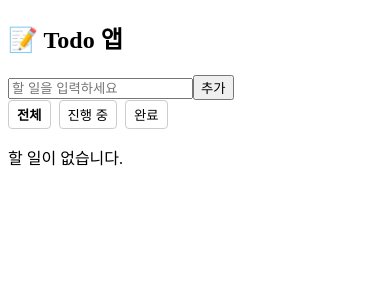
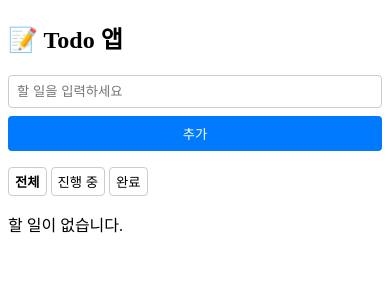
Before and after one commit to allkong/memento, a React (Vite) app: page /todo in a window 390 px wide. Shown: the top 300 px of the page. Built offline with nearby package versions, Linux system fonts and the light colour scheme.

Commit message:
design: Todo 앱 반응형 스타일링 적용

```diff
--- a/src/entities/todo/TodoItem.style.tsx
+++ b/src/entities/todo/TodoItem.style.tsx
@@ -6,12 +6,18 @@ export const Wrapper = styled.div`
   gap: 8px;
   padding: 8px;
   border-bottom: 1px solid #ddd;
+
+  @media (max-width: 600px) {
+    flex-direction: column;
+    align-items: flex-start;
+  }
 `;
 
 export const Text = styled.span<{ completed: boolean }>`
   text-decoration: ${({ completed }) => (completed ? 'line-through' : 'none')};
   color: ${({ completed }) => (completed ? '#888' : '#000')};
   flex: 1;
+  word-break: break-word;
 `;
 
 export const RemoveButton = styled.button`
@@ -20,4 +26,9 @@ export const RemoveButton = styled.button`
   color: red;
   cursor: pointer;
   font-size: 16px;
+
+  @media (max-width: 600px) {
+    align-self: flex-end;
+    font-size: 14px;
+  }
 `;
--- a/src/features/todo/FilterSelector.style.tsx
+++ b/src/features/todo/FilterSelector.style.tsx
@@ -12,4 +12,9 @@ export const Button = styled.button<{ active: boolean }>`
   &:hover {
     background-color: #f0f0f0;
   }
+
+  @media (max-width: 600px) {
+    margin-right: 4px;
+    padding: 4px 6px;
+  }
 `;
--- /dev/null
+++ b/src/features/todo/TodoAddForm.style.tsx
@@ -0,0 +1,30 @@
+import styled from '@emotion/styled';
+
+export const Form = styled.form`
+  display: flex;
+  gap: 8px;
+  margin-bottom: 16px;
+
+  @media (max-width: 600px) {
+    flex-direction: column;
+  }
+`;
+
+export const Input = styled.input`
+  flex: 1;
+  padding: 8px;
+  border: 1px solid #ccc;
+  border-radius: 4px;
+`;
+
+export const Button = styled.button`
+  padding: 8px 12px;
+  border: none;
+  background-color: #007bff;
+  color: white;
+  border-radius: 4px;
+
+  &:hover {
+    background-color: #0056b3;
+  }
+`;
--- a/src/features/todo/TodoAddForm.tsx
+++ b/src/features/todo/TodoAddForm.tsx
@@ -1,5 +1,7 @@
 import { useState } from 'react';
-import { useTodos } from './TodoProvider';
+
+import { Form, Input, Button } from '@/features/todo/TodoAddForm.style';
+import { useTodos } from '@/features/todo/TodoProvider';
 
 const TodoAddForm = () => {
   const [input, setInput] = useState('');
@@ -13,14 +15,14 @@ const TodoAddForm = () => {
   };
 
   return (
-    <form onSubmit={handleSubmit}>
-      <input
+    <Form onSubmit={handleSubmit}>
+      <Input
         value={input}
         onChange={e => setInput(e.target.value)}
         placeholder="할 일을 입력하세요"
       />
-      <button type="submit">추가</button>
-    </form>
+      <Button type="submit">추가</Button>
+    </Form>
   );
 };
 
```
